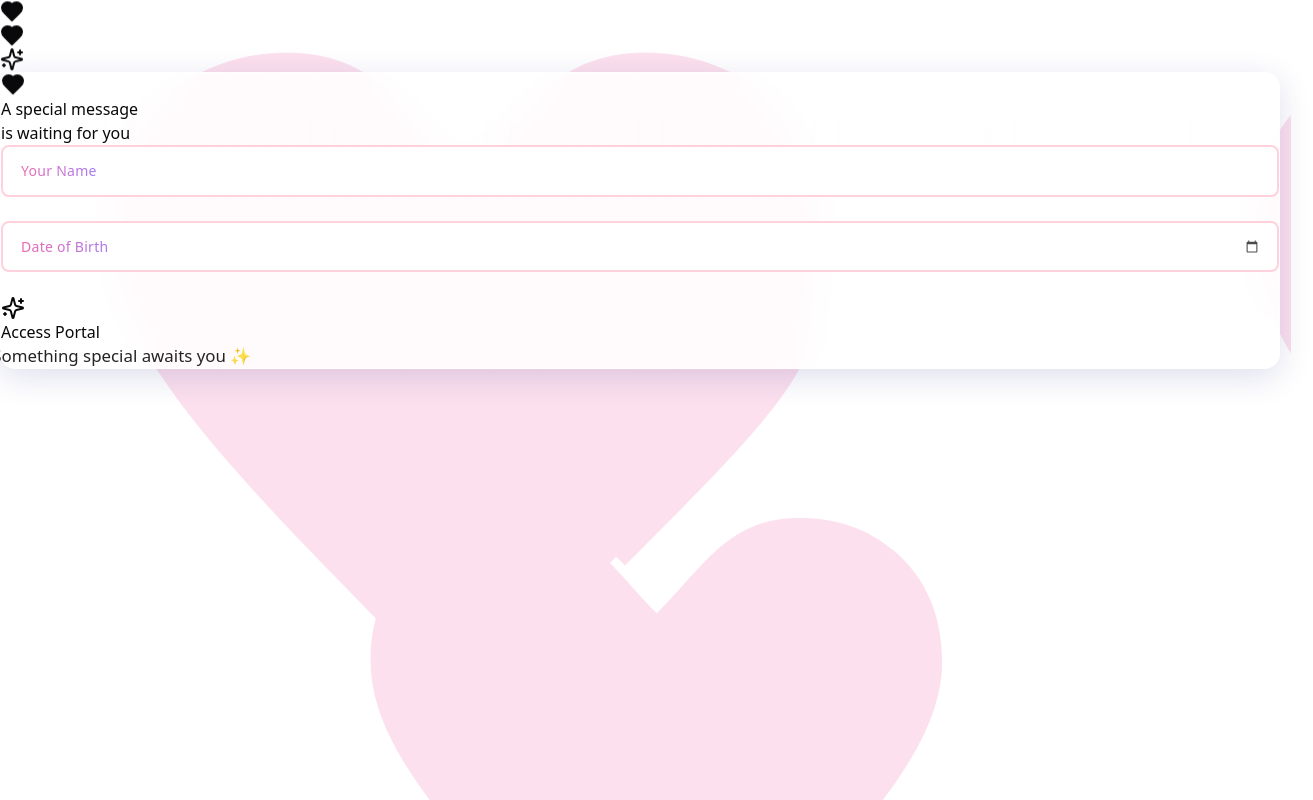
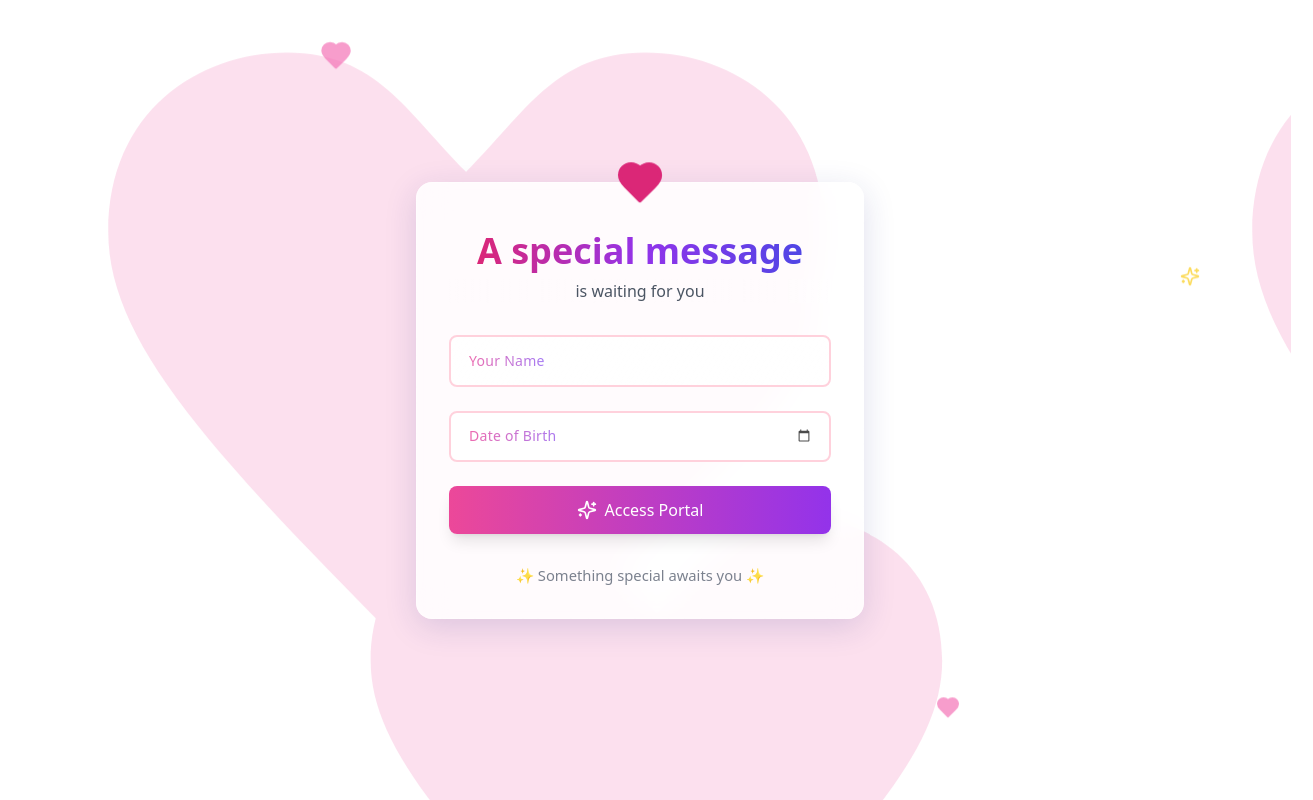
Before and after one commit to mr-unknown967/letterApp, a React (Vite) app in the folder frontend/: page / in a window 1280 px wide. Shown: the whole page, 1313 px wide, since content can reach past the window. Built offline with nearby package versions, Linux system fonts and the light colour scheme.

Commit message:
Update frontend configuration and dependencies for Vercel deployment

```diff
--- /dev/null
+++ b/frontend/tailwind.config.js
@@ -0,0 +1,73 @@
+/** @type {import('tailwindcss').Config} */
+module.exports = {
+  darkMode: ["class"],
+  content: [
+    './src/**/*.{ts,tsx}',
+  ],
+  theme: {
+    container: {
+      center: true,
+      padding: "2rem",
+      screens: {
+        "2xl": "1400px",
+      },
+    },
+    extend: {
+      colors: {
+        border: "hsl(var(--border))",
+        input: "hsl(var(--input))",
+        ring: "hsl(var(--ring))",
+        background: "hsl(var(--background))",
+        foreground: "hsl(var(--foreground))",
+        primary: {
+          DEFAULT: "hsl(var(--primary))",
+          foreground: "hsl(var(--primary-foreground))",
+        },
+        secondary: {
+          DEFAULT: "hsl(var(--secondary))",
+          foreground: "hsl(var(--secondary-foreground))",
+        },
+        destructive: {
+          DEFAULT: "hsl(var(--destructive))",
+          foreground: "hsl(var(--destructive-foreground))",
+        },
+        muted: {
+          DEFAULT: "hsl(var(--muted))",
+          foreground: "hsl(var(--muted-foreground))",
+        },
+        accent: {
+          DEFAULT: "hsl(var(--accent))",
+          foreground: "hsl(var(--accent-foreground))",
+        },
+        popover: {
+          DEFAULT: "hsl(var(--popover))",
+          foreground: "hsl(var(--popover-foreground))",
+        },
+        card: {
+          DEFAULT: "hsl(var(--card))",
+          foreground: "hsl(var(--card-foreground))",
+        },
+      },
+      borderRadius: {
+        lg: "var(--radius)",
+        md: "calc(var(--radius) - 2px)",
+        sm: "calc(var(--radius) - 4px)",
+      },
+      keyframes: {
+        "accordion-down": {
+          from: { height: 0 },
+          to: { height: "var(--radix-accordion-content-height)" },
+        },
+        "accordion-up": {
+          from: { height: "var(--radix-accordion-content-height)" },
+          to: { height: 0 },
+        },
+      },
+      animation: {
+        "accordion-down": "accordion-down 0.2s ease-out",
+        "accordion-up": "accordion-up 0.2s ease-out",
+      },
+    },
+  },
+  plugins: [require("tailwindcss-animate"), require("@tailwindcss/typography")],
+}
--- a/frontend/vite.config.ts
+++ b/frontend/vite.config.ts
@@ -34,6 +34,9 @@ export default defineConfig({
       include: [/node_modules/]
     }
   },
+  ssr: {
+    noExternal: ['@rollup/rollup-linux-x64-gnu']
+  },
   define: {
     'process.env.NODE_ENV': JSON.stringify(process.env.NODE_ENV)
   }
--- a/package.json
+++ b/package.json
@@ -15,7 +15,7 @@
     "build:backend": "cd backend && npm run build",
     "start": "cd backend && npm run start",
     "install:all": "npm install && cd frontend && npm install && cd ../backend && npm install",
-    "vercel-build": "cd frontend && npm install --no-workspaces --legacy-peer-deps && npm run build"
+    "vercel-build": "cd frontend && npm install --legacy-peer-deps --ignore-workspace-root-check && npm run build"
   },
   "devDependencies": {
     "concurrently": "^8.2.2"
```
Also changed, not shown: 2 other files (tests, documents, lock files or other folders).
